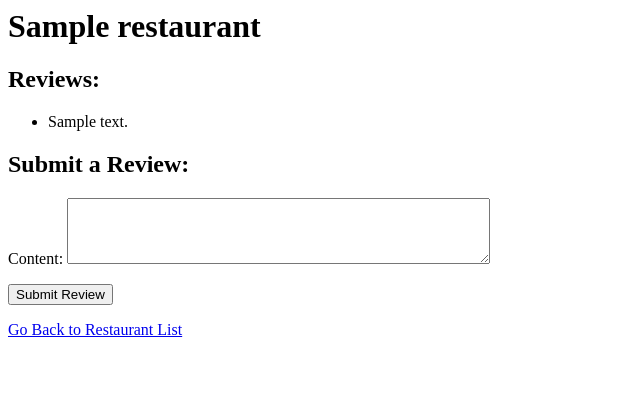
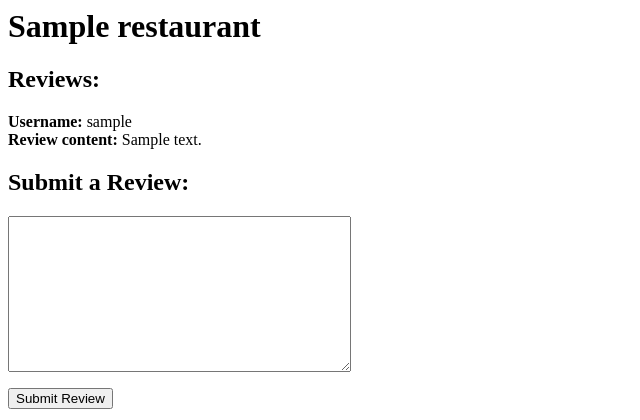
Before and after one commit to oliviaseto/FEEDback, a Django app: page /feedback/restaurant/1/ in a window 1280 px wide. Shown: the top 420 px of the page, without its empty margins (0-640 px from the left). Run offline with Django 4.2, Linux system fonts and the light colour scheme; a user stored in the database is signed in; tables that the repository leaves empty hold one stand-in row (values such as "Sample post"); some libraries are stand-ins or nearby versions.

Commit message:
minor changes to interface

```diff
--- a/foodapp/feedback/forms.py
+++ b/foodapp/feedback/forms.py
@@ -11,4 +11,6 @@
         model = Review
         fields = ['content']
 
-    content = forms.CharField(widget=forms.Textarea(attrs={'rows': 4, 'cols': 50}))
+    def __init__(self, *args, **kwargs):
+        super().__init__(*args, **kwargs)
+        self.fields['content'].label = ''
--- a/foodapp/feedback/templates/feedback/restaurant_detail.html
+++ b/foodapp/feedback/templates/feedback/restaurant_detail.html
@@ -7,13 +7,12 @@
     <h1>{{ restaurant.name }}</h1>
     <h2>Reviews:</h2>
     {% if reviews %}
-        <ul>
-            {% for review in reviews %}
-                {% if review.approved and review.restaurant == restaurant %}
-                    <li>{{ review.content }}</li>
-                {% endif %}
-            {% endfor %}
-        </ul>
+        {% for review in reviews %}
+            {% if review.approved and review.restaurant == restaurant %}
+                <p><strong>Username:</strong> {{ review.user.username }}<br>
+                <strong>Review content:</strong> {{ review.content }}</p>
+            {% endif %}
+        {% endfor %}
     {% else %}
         <p>No reviews yet.</p>
     {% endif %}
--- a/foodapp/feedback/templates/feedback/review_list.html
+++ b/foodapp/feedback/templates/feedback/review_list.html
@@ -30,5 +30,7 @@
 {% else %}
     <p>No rejected reviews.</p>
 {% endif %}
+
+<a href="{% url 'feedback:user_profile' %}">Go Back to Your Profile</a>
 </body>
 </html>
--- a/foodapp/feedback/templates/feedback/user_profile.html
+++ b/foodapp/feedback/templates/feedback/user_profile.html
@@ -8,7 +8,8 @@
     <h1>Welcome to your User Profile!</h1>
     <p>Username: {{ request.user.username }}</p>
     <p>Name: {{ request.user.name }}</p>
-    <a href="{% url 'feedback:restaurant_list' %}">View Restaurant List</a>
-    <a href="{% url 'feedback:logout' %}">Logout</a>
+    <li><a href="{% url 'feedback:restaurant_list' %}">View Restaurant List</a></li>
+    <li><a href="{% url 'feedback:review_list' %}">View Your Reviews</a></li>
+    <li><a href="{% url 'feedback:logout' %}">Logout</a></li>
 </body>
 </html>
```
